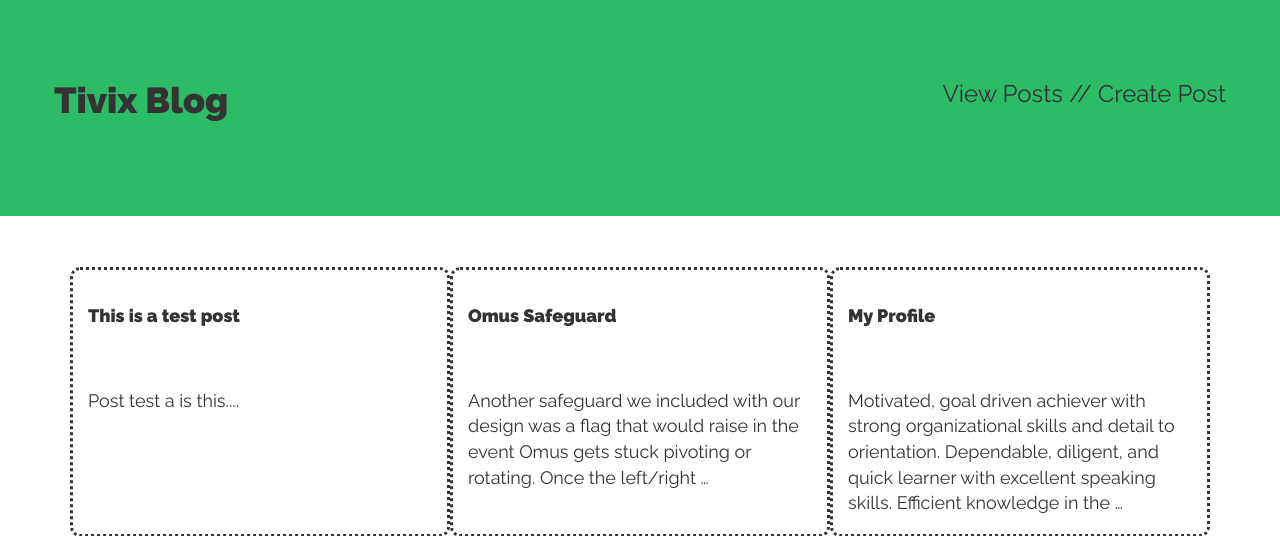
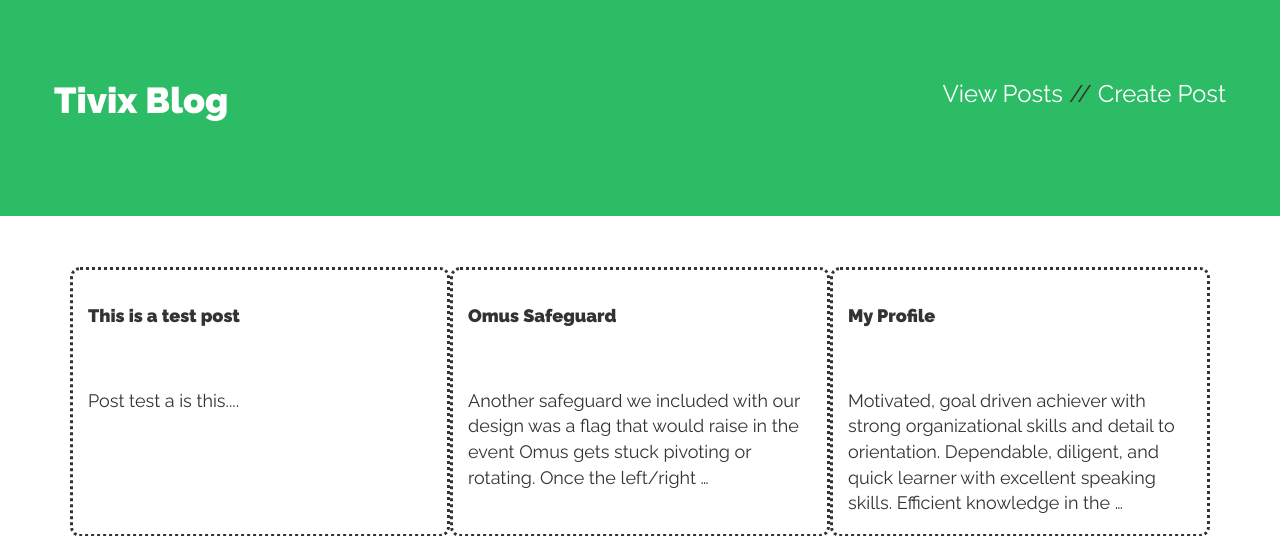
Before and after one commit to nickatnight/tivix-assignment, a Django app: page /blog/ in a window 1280 px wide. Shown: the top 536 px of the page. Run offline with Django 3.2, Linux system fonts and the light colour scheme; data comes from the database, SQL or seed files in the repository; some libraries are stand-ins or nearby versions.

Commit message:
Added more documentation. minor ui tweak.

```diff
--- a/fabfile.py
+++ b/fabfile.py
@@ -63,7 +63,7 @@
     elif 'Linux' in platform.system():
         local('echo "%s" | espeak%s' % (msg, wait and ' ' or ' &'))
     else:
-        print red('Unable to use this function.')
+        print red('Looks like a cat got your tounge.\nUnable to use this function.')
 
 
 def delete_pyc():
@@ -88,7 +88,7 @@
     """
     local('coverage html')
 
-    # local('open htmlcov/index.html')
+    local('open htmlcov/index.html')
 
 
 def run_tests():
--- a/static/css/blog.css
+++ b/static/css/blog.css
@@ -52,10 +52,15 @@
     float: right;
 }
 
+.righty a {
+    color: white;
+}
+
 .lefty {
     margin-left: 3em;
     float: left;
     font-weight: 900;
+    color: white;
 }
 
 .blocker {
```
Also changed, not shown: 2 other files.
